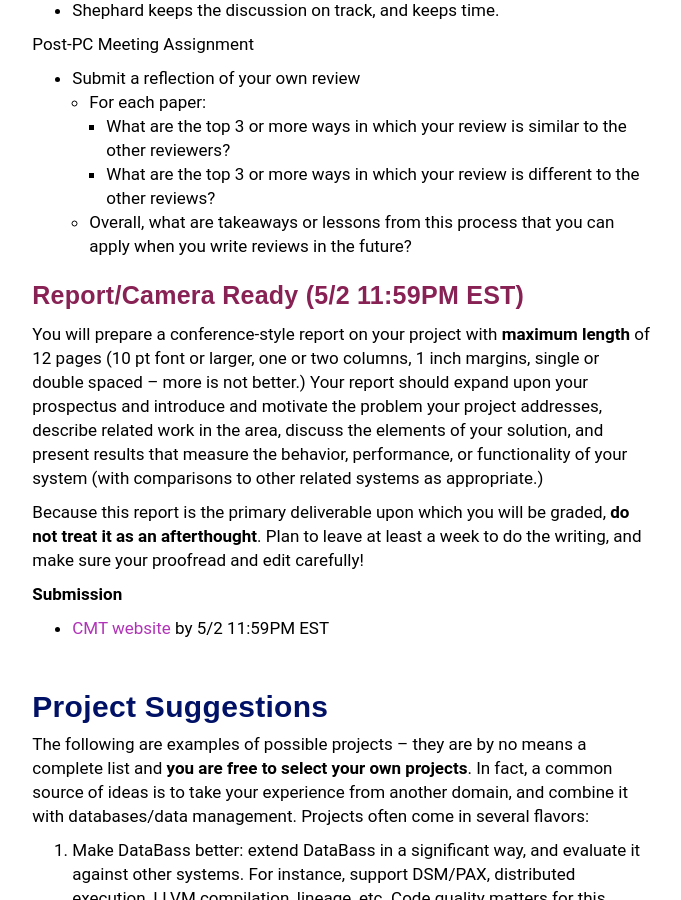
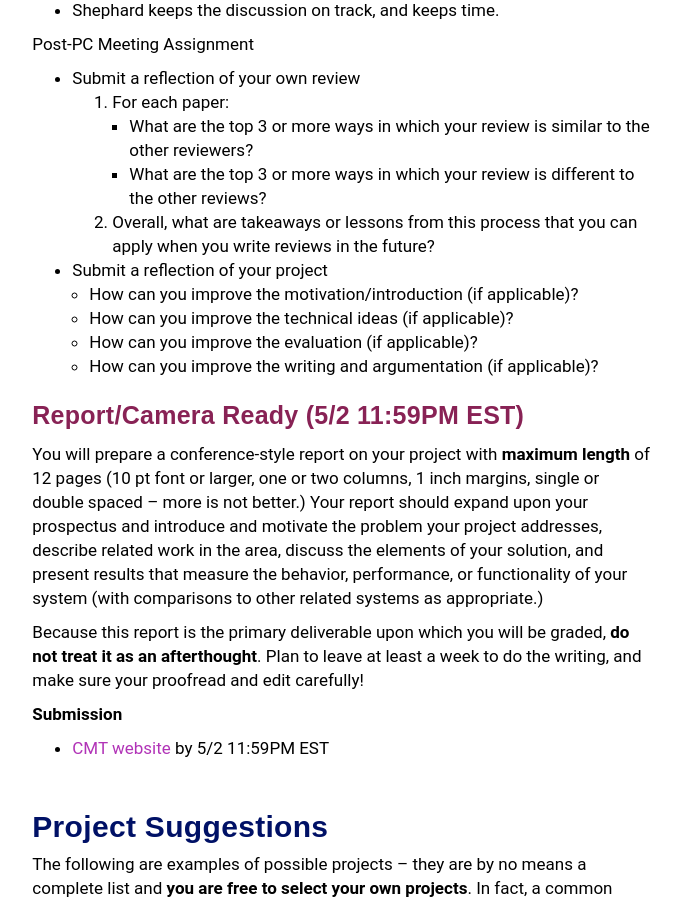
Before and after one commit to wzao1515/w6113.github.io, a Jekyll site: the page built from projects.md, in a window 1280 px wide and 900 px high, scrolled down 3127 px. Shown: the whole window, without its empty margins (292-973 px from the left). Built offline with Jekyll 4.4.1, drawn with Linux system fonts in a browser that asks for light colours.

Commit message:
update reflection task

```diff
--- a/projects.md
+++ b/projects.md
@@ -139,10 +139,17 @@ Paper Discussion Format
 Post-PC Meeting Assignment
 
 * Submit a reflection of your own review
-  * For each paper:
+  1. For each paper:
     * What are the top 3 or more ways in which your review is similar to the other reviewers?
     * What are the top 3 or more ways in which your review is different to the other reviews?
-  * Overall, what are takeaways or lessons from this process that you can apply when you write reviews in the future?
+  2. Overall, what are takeaways or lessons from this process that you can apply when you write reviews in the future?
+* Submit a reflection of your project
+  * How can you improve the motivation/introduction (if applicable)?
+  * How can you improve the technical ideas (if applicable)?
+  * How can you improve the evaluation (if applicable)?
+  * How can you improve the writing and argumentation (if applicable)?
+
+
 
 
 
```
